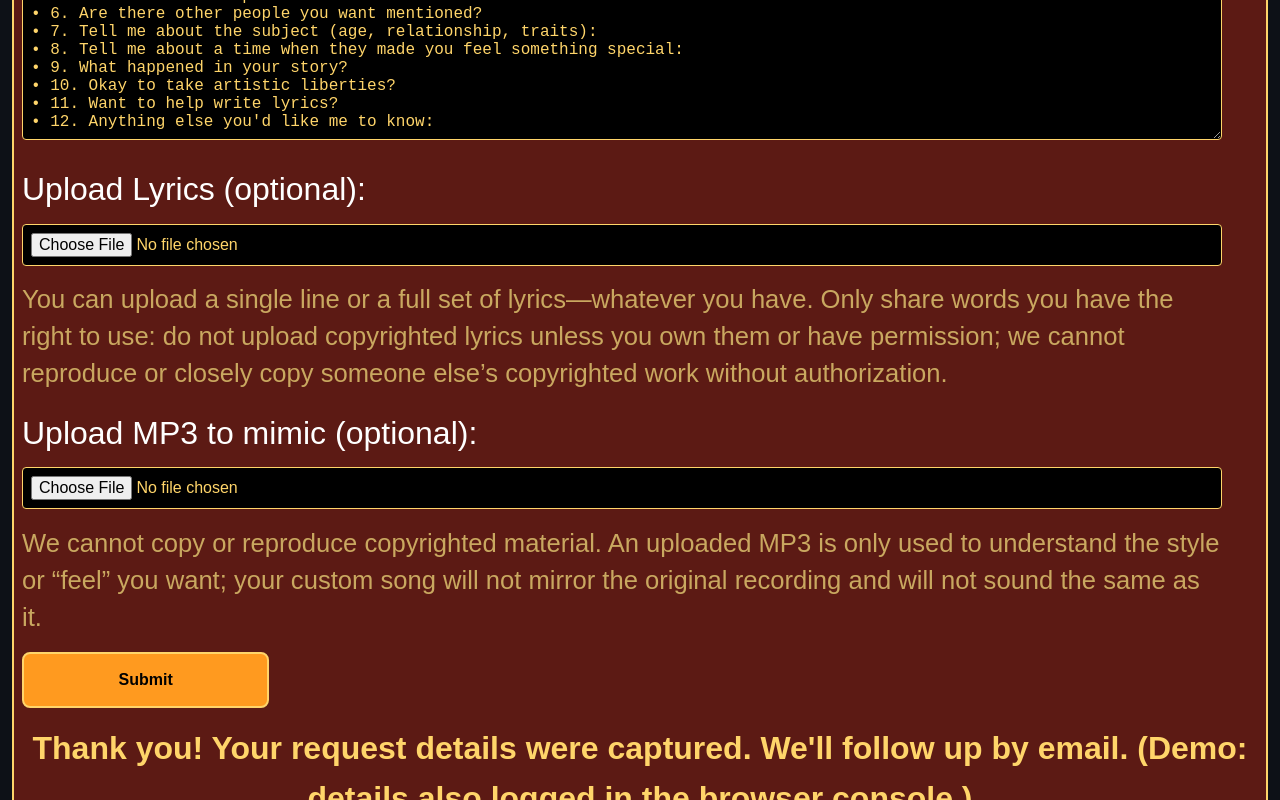
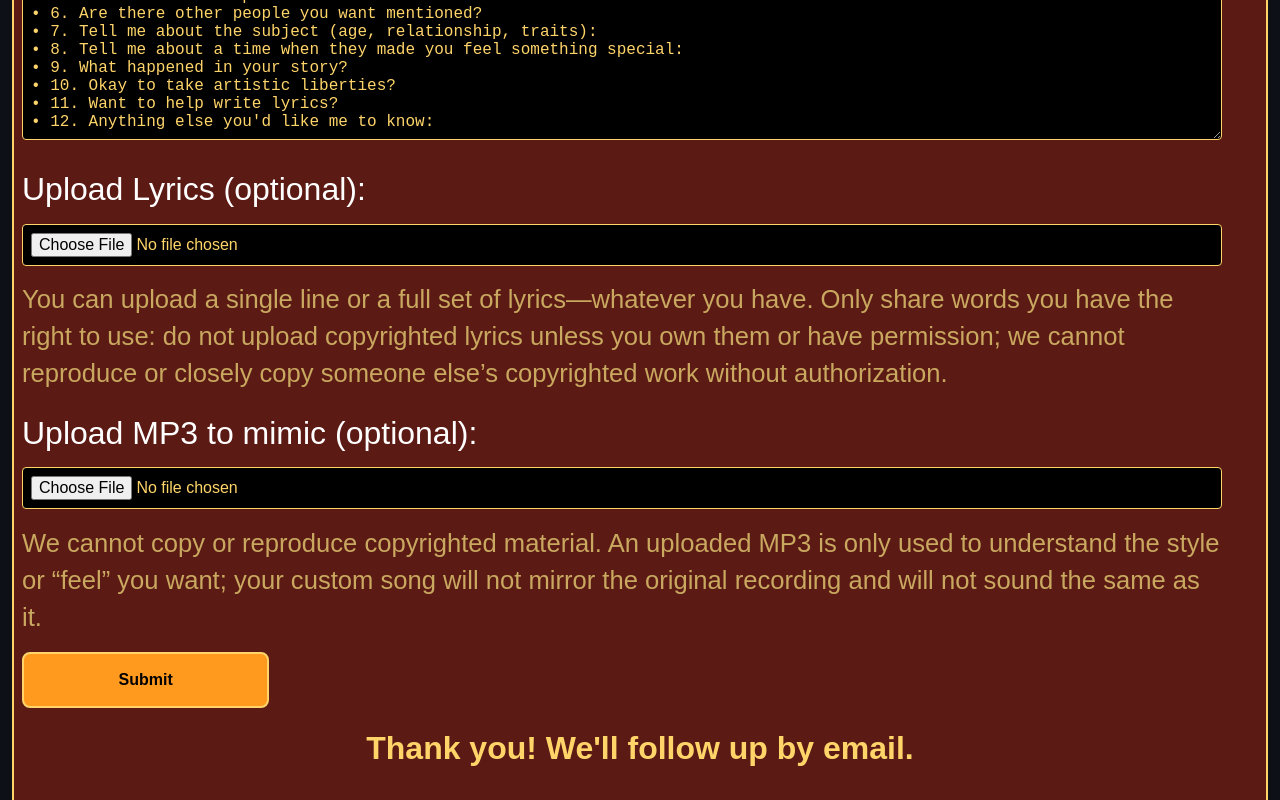
Before and after one commit to JASYTIONLINE/r07-yourthemuse, a plain HTML site: page contents/order.html in a window 1280 px wide. Both pictures are taken after typing "Sample", "name@example.com" into the empty fields and a click on the button "Submit". Shown: the part 1254-2054 px from the top of the page. Drawn offline with Linux system fonts and the light colour scheme.

Commit message:
fix(order): remove console logging and simplify confirmation copy
Drop demo console.log and unused orderData assembly; thank-you line no longer references the browser console.

Made-with: Cursor

```diff
--- a/assets/js/order-form.js
+++ b/assets/js/order-form.js
@@ -6,18 +6,6 @@
   form.addEventListener("submit", function (e) {
     e.preventDefault();
 
-    const orderData = {
-      name: form.name.value,
-      email: form.email.value,
-      subject: form.subject.value,
-      mood: form.mood.value,
-      event: form.event.value,
-      message: form.message.value,
-      lyricsFile: form.lyricsFile?.files[0]?.name || "No file uploaded",
-      referenceMp3: form.referenceMp3?.files[0]?.name || "No file uploaded",
-    };
-
-    console.log("Client order (demo log):", orderData);
     confirmation.hidden = false;
     form.reset();
   });
--- a/contents/order.html
+++ b/contents/order.html
@@ -77,7 +77,7 @@ Here are some ideas to get you started:
       </form>
 
       <p id="confirmation" class="order-confirmation text-center" hidden>
-        Thank you! Your request details were captured. We&apos;ll follow up by email. (Demo: details also logged in the browser console.)
+        Thank you! We&apos;ll follow up by email.
       </p>
     </section>
   </main>
```
